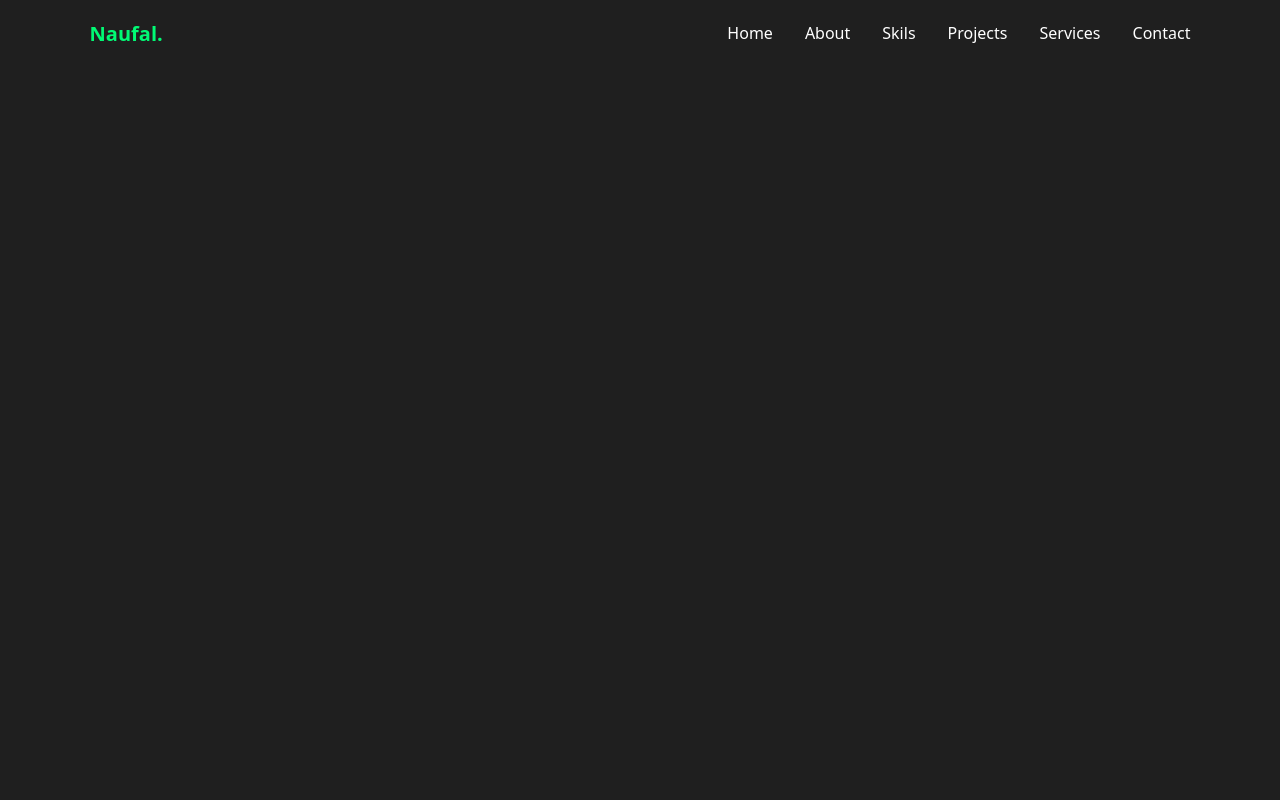
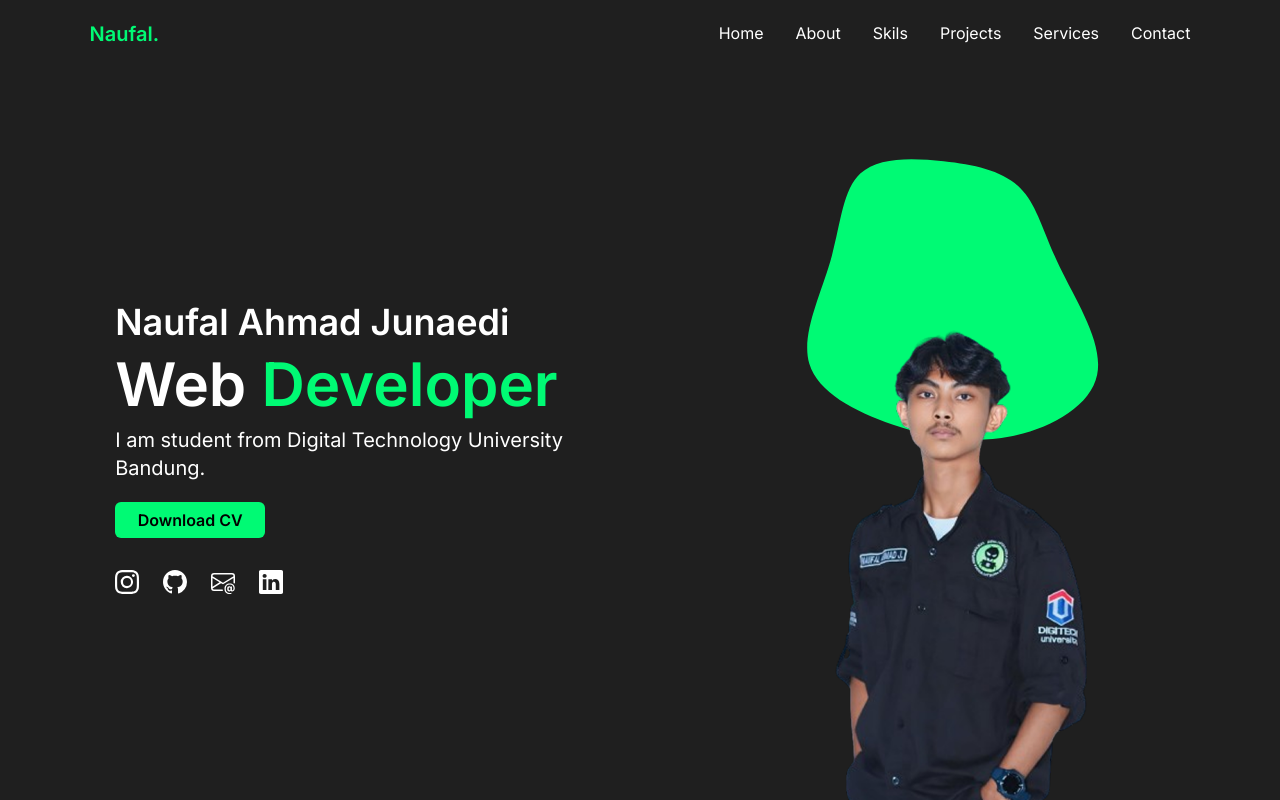
Before and after one commit to naufalDev10/my-portofolio, a React (Vite) app: page / in a window 1280 px wide. Built offline with nearby package versions, Linux system fonts and the light colour scheme.

Commit message:
add about section

```diff
--- /dev/null
+++ b/src/components/Layouts/AppShell/index.jsx
@@ -0,0 +1,11 @@
+import { Outlet } from "react-router-dom";
+import Navbar from "../Navbar";
+
+export default function AppShell({ children } = props) {
+    return (
+        <>
+            <Navbar />
+            <Outlet />
+        </>
+    )
+}
--- a/src/components/Layouts/ResponsiveNavbar/index.jsx
+++ b/src/components/Layouts/ResponsiveNavbar/index.jsx
@@ -30,12 +30,12 @@ const navMenus = [
 export default function ResponsiveNavbar(props) {
     const { navIsOpen } = props
     return (
-        <nav className={`flex flex-col mt-14 bg-background px-[7%] w-full ${navIsOpen ? "max-h-[400px]" : "max-h-0"}  shadow-md transition-max-height duration-500 overflow-y-hidden
+        <nav className={`absolute left-0 flex flex-col mt-14 bg-background px-[7%] w-full ${navIsOpen ? "max-h-[400px]" : "max-h-0"}  shadow-md transition-max-height duration-500 overflow-y-hidden
         md:hidden`}>
             {
                 navMenus.map(navMenu => (
                     <NavLink to={navMenu.url}
-                        className="block my-2 text-white text-lg">
+                        className="block my-2 text-white text-lg after:content-[''] after:block after:pb-[1px] after:border-b-[2px] after:border-primaryGreen after:scale-x-0  hover:after:scale-x-4 after:origin-left after:transition-transform after:duration-500">
                         {navMenu.menu}
                     </NavLink>
                 ))
--- a/src/index.css
+++ b/src/index.css
@@ -9,11 +9,11 @@
 
 @theme {
   --font-inter: var(--inter);
-
   --color-primaryGreen: var(--primaryGreen);
   --color-background: var(--background);
 }
 
 body {
   background-color: var(--background);
+  font-family: var(--inter);
 }
--- a/src/pages/home.jsx
+++ b/src/pages/home.jsx
@@ -1,9 +1,28 @@
-import Navbar from "../components/Layouts/Navbar";
+import { Link } from "react-router-dom"
+import Button from "../components/Elements/Button"
+import { BsInstagram, BsGithub, BsEnvelopeAt, BsLinkedin } from "react-icons/bs";
 
 export default function Home() {
     return (
-        <>
-            <Navbar />
-        </>
+        <div className="flex flex-col gap-4 px-[9%] w-full h-screen md:flex-row md:justify-between md:items-center">
+            <div className="w-full mt-24 md:max-w-1/2">
+                <h2 className="font-semibold text-center text-2xl text-white md:text-left md:text-4xl">Naufal Ahmad Junaedi</h2>
+                <h1 className="inline-block w-full text-center text-4xl my-2 font-semibold text-white md:text-left md:text-6xl md:my-3">Web <span className="text-primaryGreen">Developer</span></h1>
+                <p className="text-white text-center md:text-left md:text-xl">I am student from Digital Technology University Bandung.</p>
+                <Button variantButton="block mx-auto my-5 font-semibold bg-primaryGreen h-9 rounded-md w-[150px] cursor-pointer md:mx-0">
+                    Download CV
+                </Button>
+                <div className="flex justify-center items-center gap-6 mt-8 md:justify-start">
+                    <Link to="" className="text-white text-2xl hover:text-primaryGreen duration-500"><BsInstagram /></Link>
+                    <Link to="" className="text-white text-2xl hover:text-primaryGreen duration-500"><BsGithub /></Link>
+                    <Link to="" className="text-white text-2xl hover:text-primaryGreen duration-500"><BsEnvelopeAt /></Link>
+                    <Link to="" className="text-white text-2xl hover:text-primaryGreen duration-500"><BsLinkedin /></Link>
+                </div>
+            </div>
+            <div className="relative flex justify-center md:h-full  md:items-end">
+                <img src="/blob1.svg" alt="blob" className="absolute top-[6%] left-[5%] translate-1.5 -z-10" />
+                <img src="/naufal-image.png" alt="image" className="w-[29.5rem]" />
+            </div>
+        </div >
     )
 }
```
Also changed, not shown: src/main.jsx (+6 -2 lines), public/blob1.svg (added), public/naufal-image.png (added).
